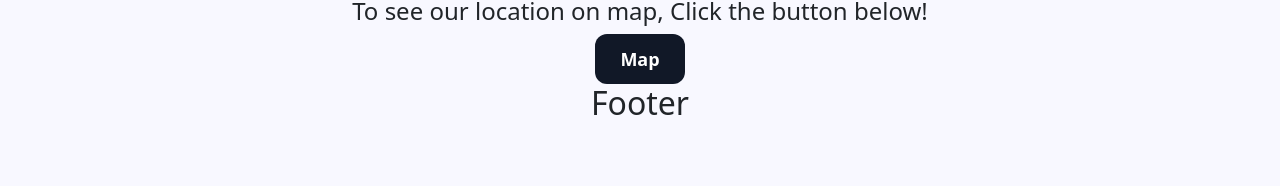
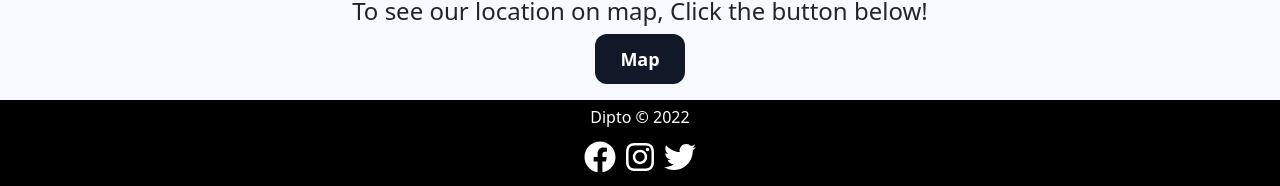
Before and after one commit to kdipto1/warehouse-management-client-side, a React (Create React App) app: page / in a window 1280 px wide. Shown: the part 898-1084 px from the top of the page. Before the commit the page ends 1028 px from the top, so only its background shows below. Built offline with nearby package versions, Linux system fonts and the light colour scheme; no server answers.

Commit message:
fotter section added

```diff
--- a/src/Pages/Footer/Footer.js
+++ b/src/Pages/Footer/Footer.js
@@ -1,9 +1,14 @@
 import React from 'react';
-
+import { FaFacebook, FaInstagram, FaTwitter } from "react-icons/fa";
 const Footer = () => {
+  const today = new Date();
+  const year = today.getFullYear();
   return (
-    <div>
-      <h2 className="text-center">Footer</h2>
+    <div className="text-center bg-black text-white mt-3 py-2">
+      <h6>Dipto &copy; {year}</h6>
+      <h2>
+        <FaFacebook /> <FaInstagram /> <FaTwitter />
+      </h2>
     </div>
   );
 };
```
